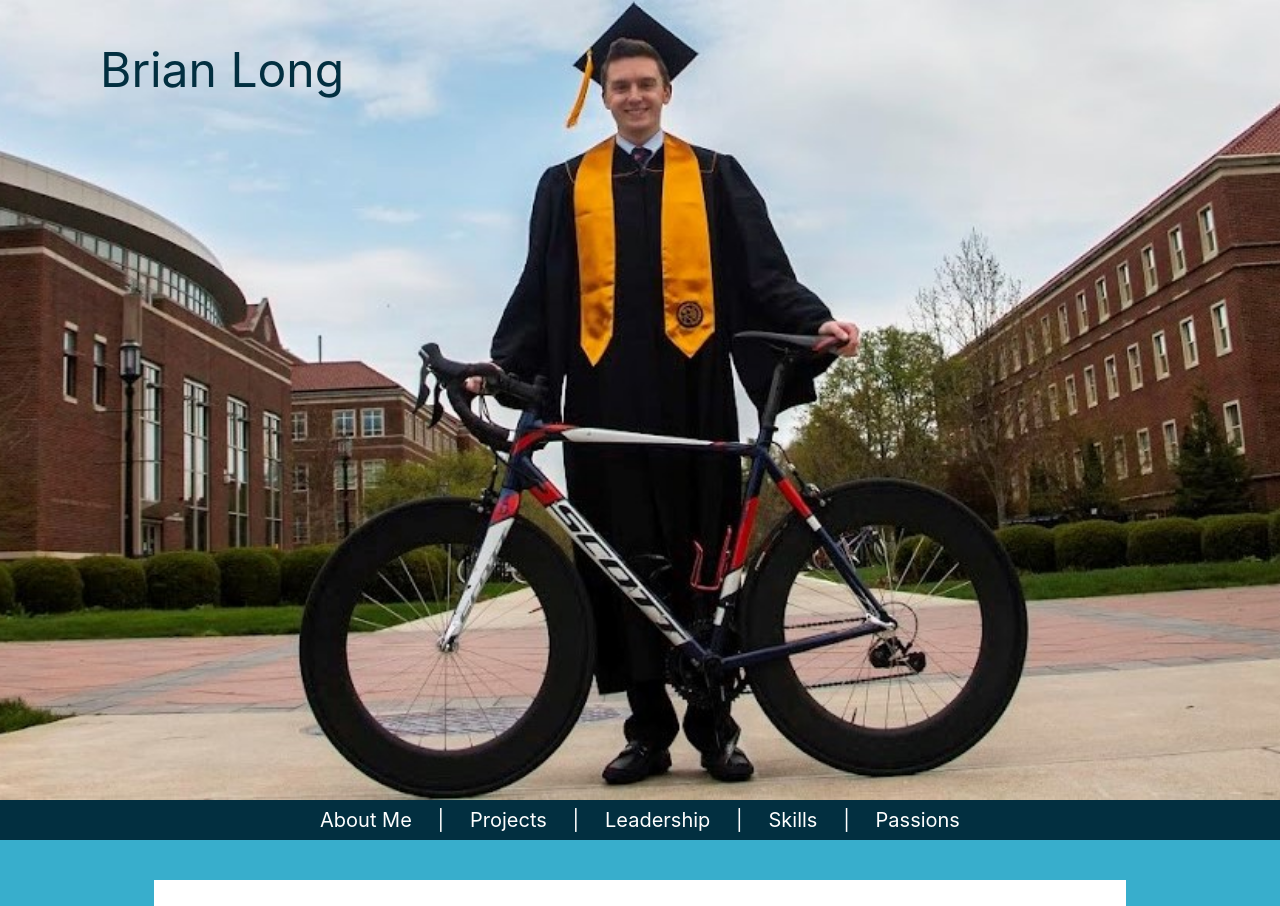
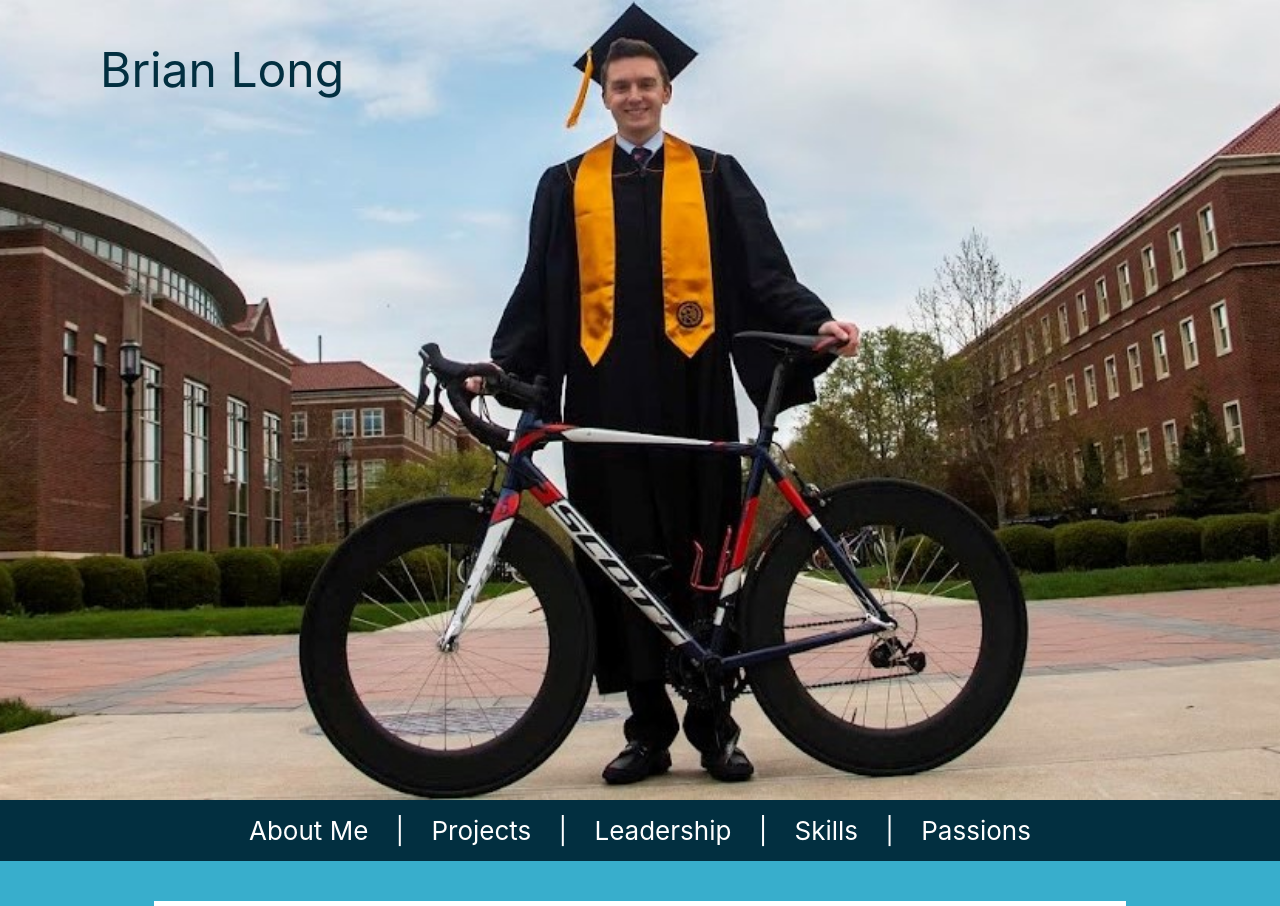
Before and after one commit to brianlong912/brianlong912.github.io, a React (Create React App) app: page / in a window 1280 px wide. Shown: the top 906 px of the page. Built offline with nearby package versions, Linux system fonts and the light colour scheme.

Commit message:
fixed slight scroll of header-image

```diff
--- a/src/App.css
+++ b/src/App.css
@@ -10,19 +10,6 @@ body {
   min-width: 60em;
 }
 
-.nav {
-  text-decoration: none;
-  color: var(--base-color);
-}
-
-.nav:visited {
-  text-decoration: none;
-}
-
-.nav:hover {
-  border-bottom: 3px solid var(--accent-color);
-}
-
 h3 {
   color: var(--main-color);
   margin: 0 0 1em 0;
@@ -31,8 +18,8 @@ h3 {
 :target::before {
   content: "";
   display: block;
-  height: 40px;
-  margin: -40px 0 0;
+  height: 61px;
+  margin: -61px 0 0;
 }
 
 #App {
@@ -63,7 +50,8 @@ h3 {
   height: 100vh;
 }
 
-.navigation {
+#navigation {
+  height: 61px;
   background-color: var(--main-color);
   position: sticky;
   top: 0px;
@@ -75,11 +63,24 @@ h3 {
   justify-content: space-around;
   align-items: center;
   color: var(--base-color);
-  margin: 0 24%;
-  font-size: 20px;
-  height: 2em;
+  margin: 0 18%;
+  font-size: 26px;
+  height: inherit;
 }
 
+.nav {
+  padding: 0 10px;
+  text-decoration: none;
+  color: var(--base-color);
+}
+
+.nav:visited {
+  text-decoration: none;
+}
+
+.nav:hover {
+  border-bottom: 3px solid var(--accent-color);
+}
 
 .section-title {
   background-color: var(--main-color);
@@ -89,6 +90,7 @@ h3 {
   padding: 13px 0;
   text-align: center;
 }
+
 /*
 .content {
   margin-left: 18%;
--- a/src/App.js
+++ b/src/App.js
@@ -8,12 +8,31 @@ import Passions from './components/Passions';
 import Navigation from './components/Navigation';
 
 function App() {
-  window.addEventListener("scroll", scroll());
+
+  /* scroll event handler */
+  let last;
+  let ticking = false;
+  window.addEventListener('scroll', function(e) {
+    last = window.scrollY;
+
+    if(!ticking){
+      window.requestAnimationFrame(function(){
+        scroll();
+        ticking = false;
+      });
+
+      ticking = true;
+    }
+  });
+
   function scroll() {
-    var header = document.getElementById("header-image");
-    // header.style.backgroundPosition = "0 -30px";
+    let header = document.getElementById("header-image");
+    let offset = "-" + last/3 + "px";
+    header.style.backgroundPositionY = offset;
     console.log(window.pageYOffset);
   }
+  /* end scroll event handler */
+
   return (
     <div id="App" > {/*onScroll={() => scroll()}*/}
       <div id="header-image">
--- a/src/components/Navigation.js
+++ b/src/components/Navigation.js
@@ -2,7 +2,7 @@ import React from 'react';
 
 function Navigation() {
   return (
-    <div className="navigation">
+    <div id="navigation">
       {/* <div className="header" /> */}
       <div className="navigation-content">
         <a className="nav" href="#about">About Me</a>
```
